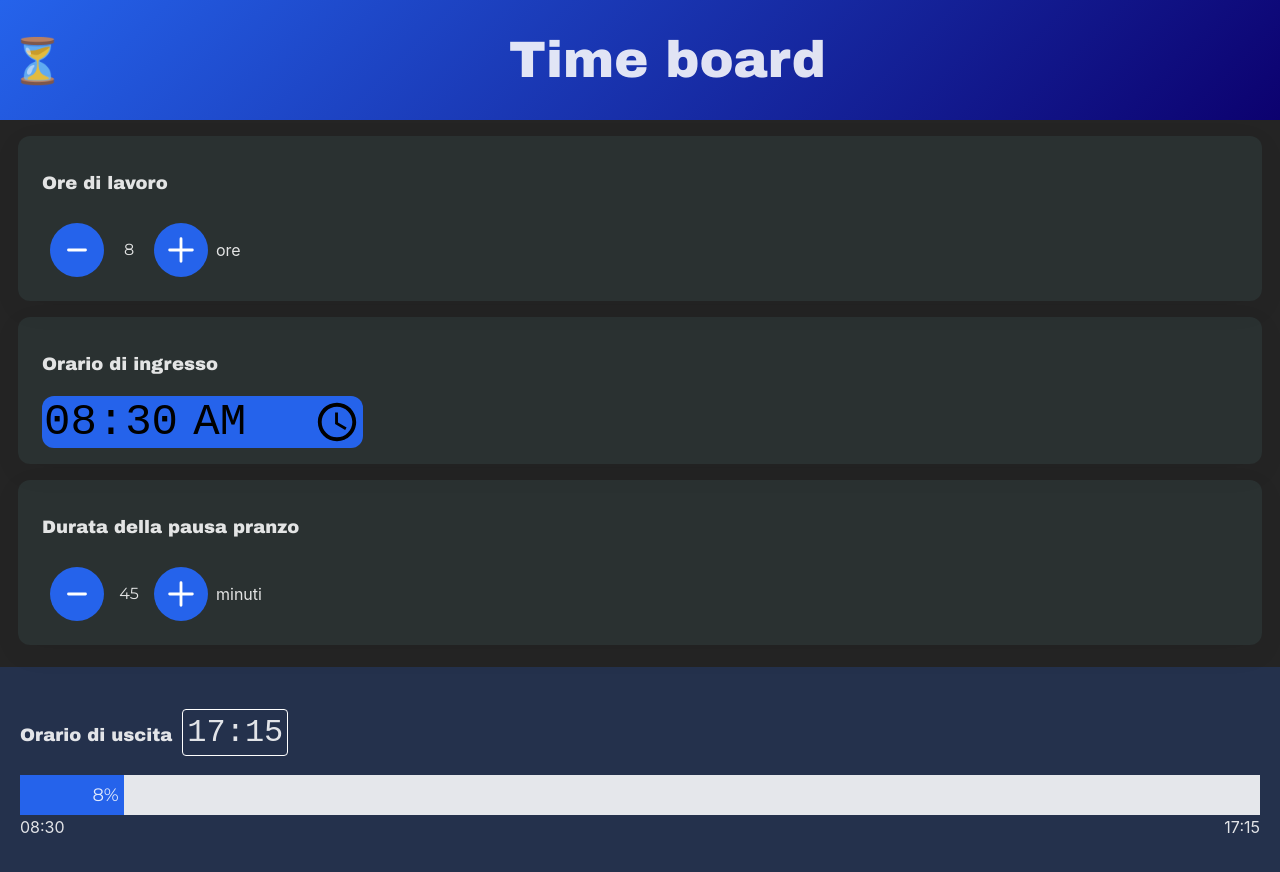
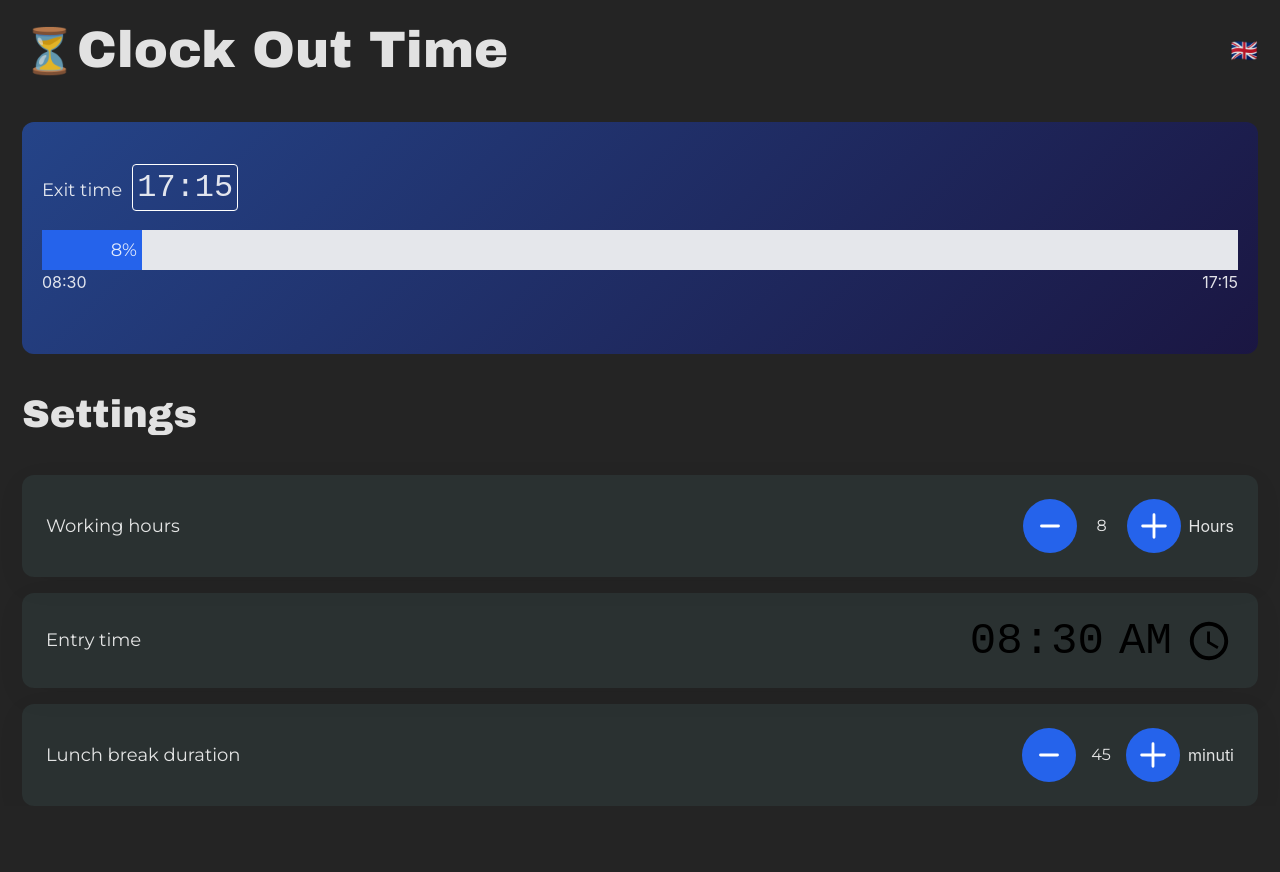
Before and after one commit to NicoloCavalli95horses/time-board, a Vue app: page / in a window 1280 px wide. Shown: the top 872 px of the page. After the commit the page ends 806 px from the top, so only its background shows below. Built offline with nearby package versions, Linux system fonts and the light colour scheme.

Commit message:
[feature] added translations

```diff
--- a/src/App.vue
+++ b/src/App.vue
@@ -1,33 +1,33 @@
 <template>
-  <nav>
-    <div class="time-icon">⏳</div>
-    <h1 class="grow t-center">Time board</h1>
-  </nav>
-  <div class="grid">
-    <div class="card">
-      <p>Ore di lavoro</p>
-      <div class="flex">
-        <Counter v-model:count="workingHours" label="ore" />
+  <div class="main">
+    <Nav />
+
+    <div class="time-info">
+      <div class="wrapper">
+        <p>{{ translate("exit time") }}<span>{{ minutesToTime(outTimeMin) }}</span> </p>
+        <TimeProgress :min="timeToMinutes(inTime)" :max="outTimeMin" />
       </div>
     </div>
 
+    <h2>{{ translate("settings") }}</h2>
+    <div class="grid">
       <div class="card">
-      <p>Orario di ingresso</p>
+        <p>{{ translate("working hours") }}</p>
+        <Counter v-model:count="workingHours" :label="translate('hours')" />
+      </div>
+
+      <div class="card">
+        <p>{{ translate("entry time") }}</p>
         <InputTime v-model:time="inTime" />
       </div>
 
       <div class="card">
-      <p>Durata della pausa pranzo</p>
+        <p>{{ translate("lunch break duration") }}</p>
         <Counter v-model:count="lunchBreakTimeMin" :incr="15" label="minuti" />
       </div>
     </div>
+  </div>
 
-    <div class="info">
-      <div class="wrapper">
-        <p>Orario di uscita<span>{{ minutesToTime(outTimeMin) }}</span> </p>
-        <TimeProgress :min="timeToMinutes(inTime)" :max="outTimeMin" />
-      </div>
-    </div>
 </template>
 
 
@@ -37,10 +37,11 @@
 //===========================
 import { computed, ref, onMounted, onUnmounted } from 'vue'
 import { minutesToTime } from './utils';
-
 import InputTime from './components/InputTime.vue'
 import Counter from './components/Counter.vue'
 import TimeProgress from './components/TimeProgress.vue';
+import Nav from './components/Nav.vue';
+import { translate } from './i18n.js';
 
 
 //===========================
@@ -68,10 +69,12 @@ function timeToMinutes(time) {
 </script>
 
 <style lang="scss" scoped>
+.main {
+  margin: 0 22px;
   .grid {
     display: flex;
     flex-direction: column;
-  margin: 0 18px;
+  }
 }
 
 span {
@@ -79,15 +82,18 @@ span {
   font-size: 42px;
 }
 
-.info {
-  background-color: rgba(37, 99, 235, 0.2);
+.time-info {
+  background: linear-gradient(135deg, rgba(37, 99, 235, 0.5), rgba(12, 1, 111, 0.4));
   height: 100%;
   margin-top: 22px;
-  .wrapper  {
+  border-radius: 12px;
+
+  .wrapper {
     margin: 0 20px 0 20px;
     padding-top: 24px;
     padding-bottom: 84px;
   }
+
   span {
     font-size: 32px;
     border: 1px solid white;
@@ -97,15 +103,19 @@ span {
   }
 }
 
-.time-icon {
-  font-size: 44px;
-}
-
 .card {
+  display: flex;
+  align-items: center;
+  justify-content: space-between;
+  flex-wrap: wrap;
   border-radius: 12px;
   padding: 16px 24px;
   margin-top: 16px;
   box-shadow: 0 8px 30px rgba(0, 0, 0, .05);
   background-color: rgba(51, 68, 68, 0.4);
+
+  &:first-of-type {
+    margin-top: 0px;
+  }
 }
 </style>
--- a/src/components/Counter.vue
+++ b/src/components/Counter.vue
@@ -3,13 +3,13 @@
     <div class="flex">
       <div class="btn-incr" @click="emit('update:count', Math.max(min, count - incr))">
         <svg viewBox="0 0 24 24">
-          <path d="M6 12L18 12" stroke="currentColor" stroke-width="2" stroke-linecap="round" stroke-linejoin="round" />
+          <path d="M6 12L18 12" stroke="white" stroke-width="2" stroke-linecap="round" stroke-linejoin="round" />
         </svg>
       </div>
       <span>{{ count }}</span>
       <div class="btn-incr" @click="emit('update:count', count + incr)">
         <svg viewBox="0 0 24 24">
-          <path d="M4 12H20M12 4V20" stroke="currentColor" stroke-width="2" stroke-linecap="round"
+          <path d="M4 12H20M12 4V20" stroke="white" stroke-width="2" stroke-linecap="round"
             stroke-linejoin="round" />
         </svg>
       </div>
@@ -76,4 +76,5 @@ span {
 .btn-incr:active {
   transform: scale(.95);
 }
+
 </style>
--- a/src/components/InputTime.vue
+++ b/src/components/InputTime.vue
@@ -45,7 +45,7 @@ watch(input, (newVal) => {
     width: 100%;
     max-width: 320px;
     font-size: 44px;
-    background-color: #2563eb;
+    background: none;
     border: none;
     border-radius: 12px;
     font-family: monospace;
--- /dev/null
+++ b/src/components/LangToggle.vue
@@ -0,0 +1,37 @@
+<template>
+	<div class="lang-icon" @click="toggleLang">{{ flagIcon }}</div>
+</template>
+
+<script setup>
+//===========================
+// Import
+//===========================
+import { computed, ref } from 'vue';
+import { currentLanguage, availableLanguages, setLanguage } from "../i18n";
+
+
+//===========================
+// Const
+//===========================
+const flagIcon = computed(() =>
+	currentLanguage.value === "it" ? "🇮🇹" :
+	currentLanguage.value === "fr" ? "🇫🇷" :
+	"🇬🇧"
+);
+
+//===========================
+// Functions
+//===========================
+function toggleLang() {
+	const idx = availableLanguages.indexOf(currentLanguage.value);
+	const next = availableLanguages[(idx + 1) % availableLanguages.length];
+	setLanguage(next);
+}
+</script>
+
+<style lang="scss" scoped>
+.lang-icon {
+	font-size: 22px;
+	cursor: pointer;
+}
+</style>
--- /dev/null
+++ b/src/components/Nav.vue
@@ -0,0 +1,30 @@
+<template>
+  <nav>
+    <div class="time-icon">⏳</div>
+    <h1>{{translate("clock out time") }}</h1>
+    <div class="grow"></div>
+    <LangToggle />
+  </nav>
+</template>
+
+<script setup>
+//===========================
+// Import
+//===========================
+import { translate } from '../i18n.js';
+import LangToggle from './LangToggle.vue';
+
+
+</script>
+
+<style lang="scss" scoped>
+nav {
+  height: 100px;
+  display: flex;
+  align-items: center;
+
+  .time-icon {
+    font-size: 44px;
+  }
+}
+</style>
--- /dev/null
+++ b/src/i18n.js
@@ -0,0 +1,62 @@
+//===========================
+// Import
+//===========================
+import translations from "./locales/translations.json";
+import { ref } from "vue";
+
+//===========================
+// Const
+//===========================
+export const availableLanguages = ["it", "en", "fr"];
+export const currentLanguage = ref(_detectLanguage());
+
+
+//===========================
+// Functions
+//===========================
+function _detectLanguage() {
+  // preference saved by user
+  const stored = localStorage.getItem("language");
+
+  if (stored && availableLanguages.includes(stored)) {
+    return stored;
+  }
+
+  // browser language
+  const browserLang = navigator.language.split("-")[0].toLowerCase();
+
+  if (availableLanguages.includes(browserLang)) {
+    return browserLang;
+  }
+
+  return availableLanguages.includes(browserLang) ? browserLang : "en";
+}
+
+
+
+export function setLanguage(lang) {
+  if (availableLanguages.includes(lang)) {
+    currentLanguage.value = lang;
+    localStorage.setItem("language", lang);
+  }
+}
+
+
+
+export function getLanguage() {
+  return currentLanguage.value;
+}
+
+
+
+export function translate(key) {
+  const lang = currentLanguage.value;
+  const entry = translations[key];
+
+  if (!entry) {
+    console.warn(`Missing translation: ${key}`);
+    return key;
+  }
+
+  return entry[lang] ?? entry["en"] ?? key;
+}
--- /dev/null
+++ b/src/locales/translations.json
@@ -0,0 +1,37 @@
+{
+  "clock out time": {
+    "it": "A che ora posso uscire oggi?",
+    "en": "Clock Out Time",
+    "fr": "Mon départ aujourd'hui"
+  },
+  "exit time": {
+    "it": "Orario di uscita",
+    "en": "Exit time",
+    "fr": "Heure de sortie"
+  },
+  "settings": {
+    "it": "Impostazioni",
+    "en": "Settings",
+    "fr": "Paramètres"
+  },
+  "working hours": {
+    "it": "Ore di lavoro",
+    "en": "Working hours",
+    "fr": "Heures de travail"
+  },
+   "hours": {
+    "it": "Ore",
+    "en": "Hours",
+    "fr": "Heures"
+  },
+  "entry time": {
+    "it": "Orario di ingresso",
+    "en": "Entry time",
+    "fr": "Heure d'entrée"
+  },
+  "lunch break duration": {
+    "it": "Durata della pausa pranzo",
+    "en": "Lunch break duration",
+    "fr": "Durée de la pause déjeuner"
+  }
+}
--- a/src/style.css
+++ b/src/style.css
@@ -25,18 +25,17 @@ body {
 }
 
 
-h2, h5,ul, li, a, span, input, textarea, label, summary, details, .article-content {
+p, h5, ul, li, a, span, input, textarea, label, summary, details, .article-content {
   font-family: 'Montserrat', monospace;
 }
 
-h1, h3, h4, p {
+h1, h2, h3, h4 {
   font-family: 'Archivo Black', sans-serif;
 }
 
 .flex {
   display: flex;
   align-items: center;
-  /* justify-content: center; */
   flex-wrap: wrap;
 }
 
@@ -57,14 +56,6 @@ p {
   font-size: clamp(1rem, 0.3vw + 0.95rem, 1.125rem);
 }
 
-nav {
-  height: 100px;
-  padding: 10px;
-  display: flex;
-  align-items: center;
-  background: linear-gradient(135deg, #2563eb, #0c016f);
-}
-
 .grow {
   flex-grow: 1;
 }
```
Also changed, not shown: 1 other file (tests, documents, lock files or other folders). Lines whose indentation alone changed are shown as unchanged.
